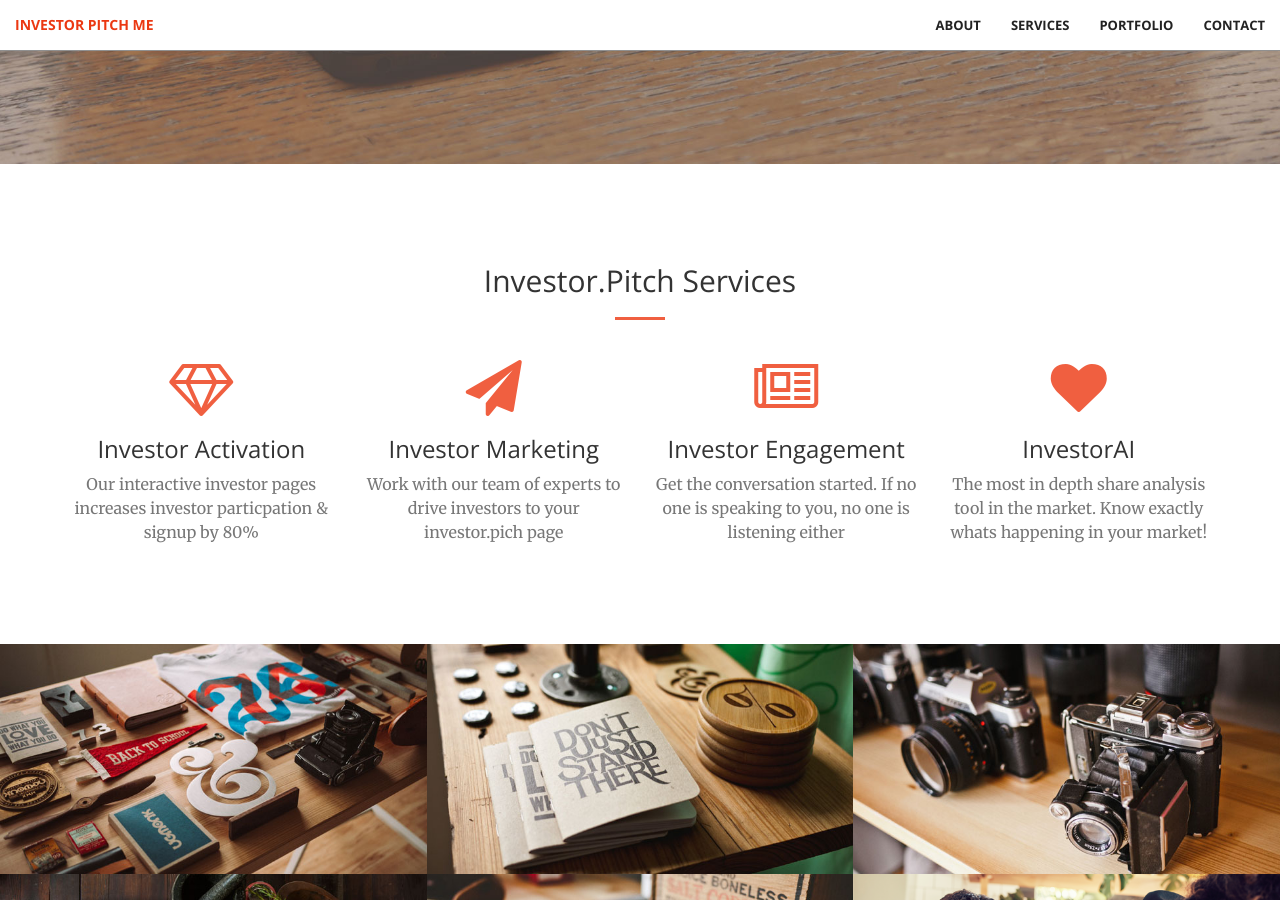
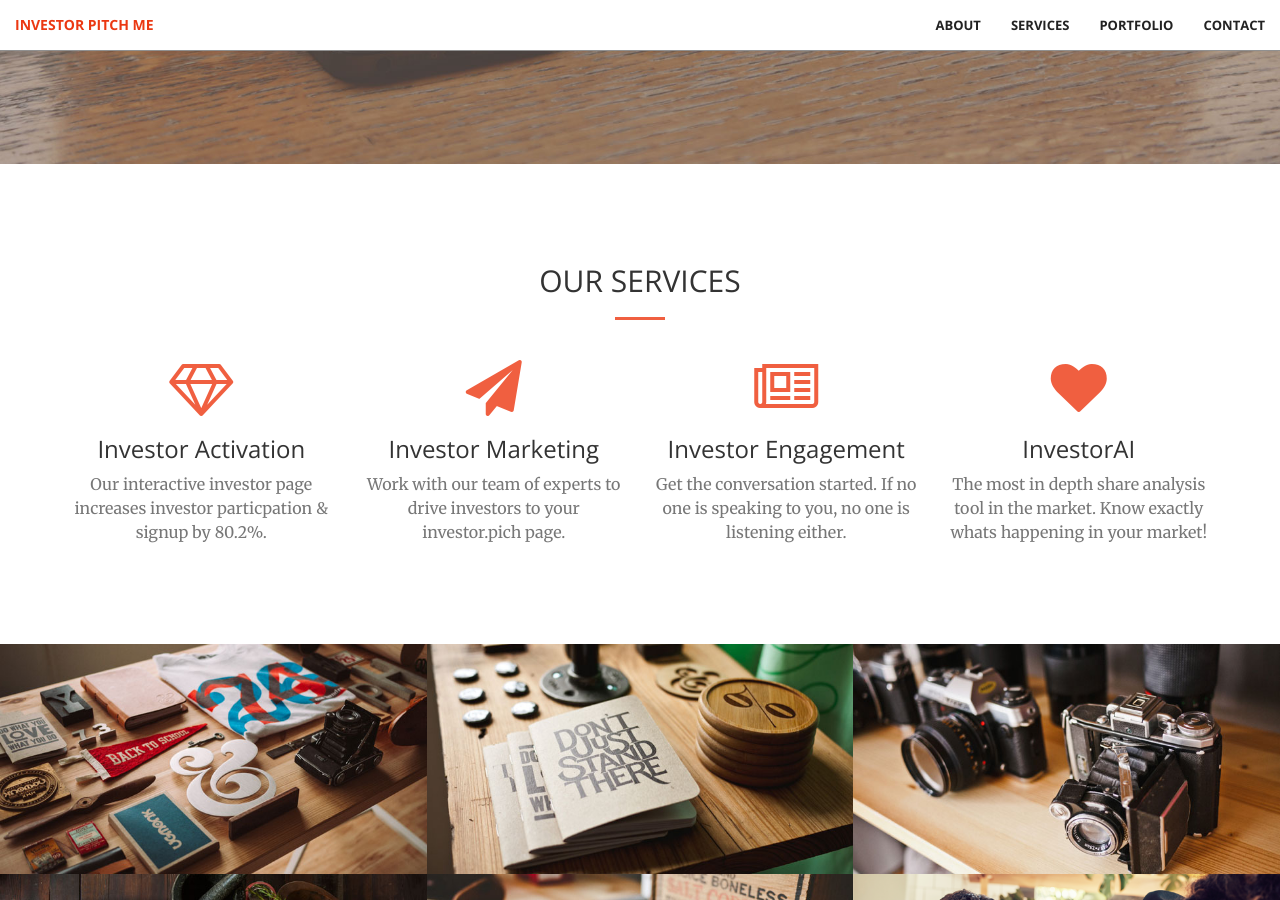
Before and after one commit to yusetc/investorpitch.me, a Jekyll site: the page built from index.html, in a window 1280 px wide and 900 px high, scrolled down 736 px. Built offline with Jekyll 4.4.1, drawn with Linux system fonts in a browser that asks for light colours.

Commit message:
Update services.html

```diff
--- a/_includes/services.html
+++ b/_includes/services.html
@@ -2,7 +2,7 @@
     <div class="container">
         <div class="row">
             <div class="col-lg-12 text-center">
-                <h2 class="section-heading">Investor.Pitch Services</h2>
+                <h2 class="section-heading">OUR SERVICES</h2>
                 <hr class="primary">
             </div>
         </div>
@@ -13,21 +13,21 @@
                 <div class="service-box">
                     <i class="fa fa-4x fa-diamond wow bounceIn text-primary"></i>
                     <h3>Investor Activation</h3>
-                    <p class="text-muted">Our interactive investor pages increases investor particpation & signup by 80%</p>
+                    <p class="text-muted">Our interactive investor page increases investor particpation & signup by 80.2%.</p>
                 </div>
             </div>
             <div class="col-lg-3 col-md-6 text-center">
                 <div class="service-box">
                     <i class="fa fa-4x fa-paper-plane wow bounceIn text-primary" data-wow-delay=".1s"></i>
                     <h3>Investor Marketing</h3>
-                    <p class="text-muted">Work with our team of experts to drive investors to your investor.pich page</p>
+                    <p class="text-muted">Work with our team of experts to drive investors to your investor.pich page.</p>
                 </div>
             </div>
             <div class="col-lg-3 col-md-6 text-center">
                 <div class="service-box">
                     <i class="fa fa-4x fa-newspaper-o wow bounceIn text-primary" data-wow-delay=".2s"></i>
                     <h3>Investor Engagement</h3>
-                    <p class="text-muted">Get the conversation started. If no one is speaking to you, no one is listening either</p>
+                    <p class="text-muted">Get the conversation started. If no one is speaking to you, no one is listening either.</p>
                 </div>
             </div>
             <div class="col-lg-3 col-md-6 text-center">
```
